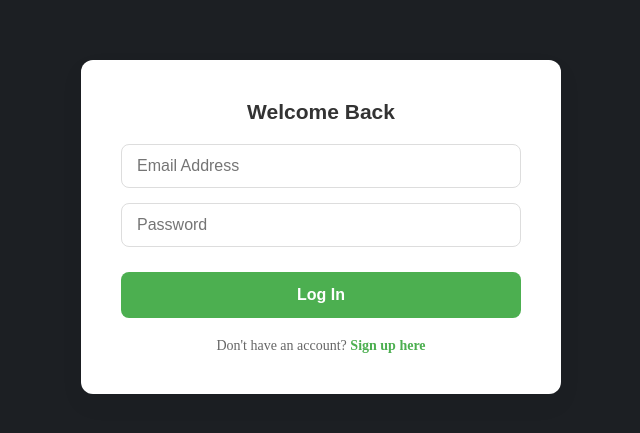
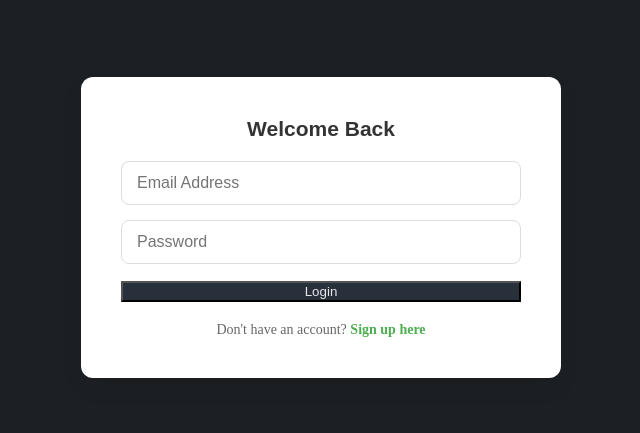
Before and after one commit to vedanshsinghal/resumeBuilder, a React app: page /login in a window 1280 px wide. Shown: the part 173-606 px from the top of the page, without its empty margins (319-959 px from the left). Built offline with nearby package versions, Linux system fonts and the light colour scheme; the HTML template or start-up script is replaced by a standard one.

Commit message:
added loading state

```diff
--- a/src/Login.jsx
+++ b/src/Login.jsx
@@ -1,15 +1,18 @@
 import React, { useState } from 'react';
 import { useNavigate, Link } from 'react-router-dom';
+
 
 const Login = () => {
   const [email, setEmail] = useState('');
   const [password, setPassword] = useState('');
   const [error, setError] = useState('');
+  const [isLoading, setIsLoading] = useState(false);
 
   const navigate = useNavigate();
 
   const handleLogin = async (e) => {
     e.preventDefault();
+    setIsLoading(true); // <--- Turn on loading spinner/text
     setError('');
 
     try {
@@ -30,6 +33,8 @@ const Login = () => {
       }
     } catch (err) {
       setError('Server error. Please try again.');
+    } finally{
+      setIsLoading(false)
     }
   };
 
@@ -55,7 +60,9 @@ const Login = () => {
             value={password}
             onChange={(e) => setPassword(e.target.value)}
           />
-          <button type="submit" className="auth-button">Log In</button>
+          <button type="submit" disabled={isLoading}>
+            {isLoading ? 'Waking up server (takes ~30s)...' : 'Login'}
+          </button>
         </form>
 
         <p className="auth-link-text">
```
